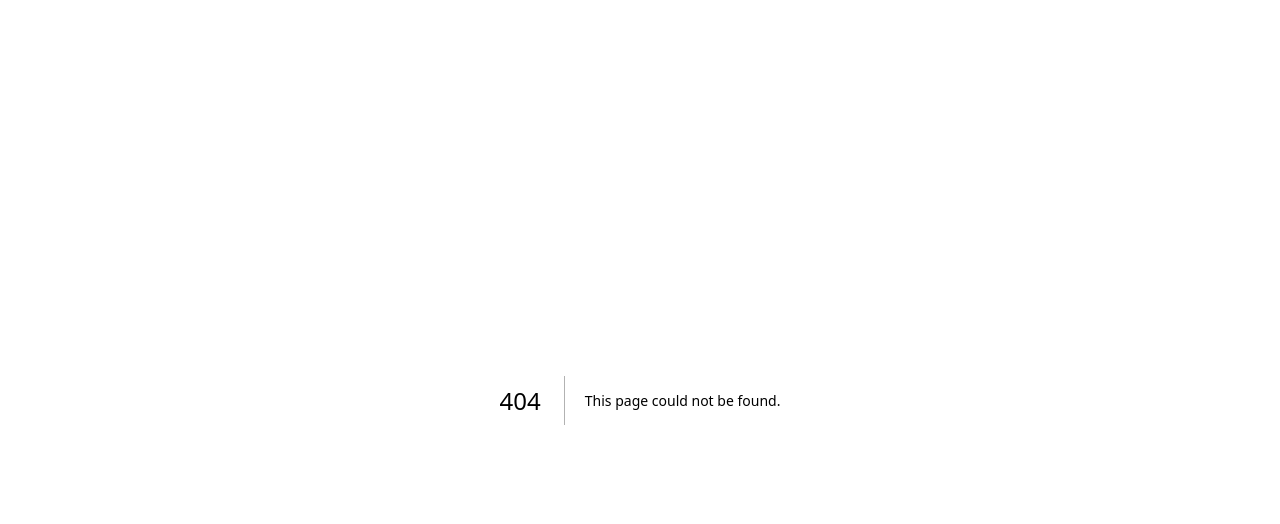
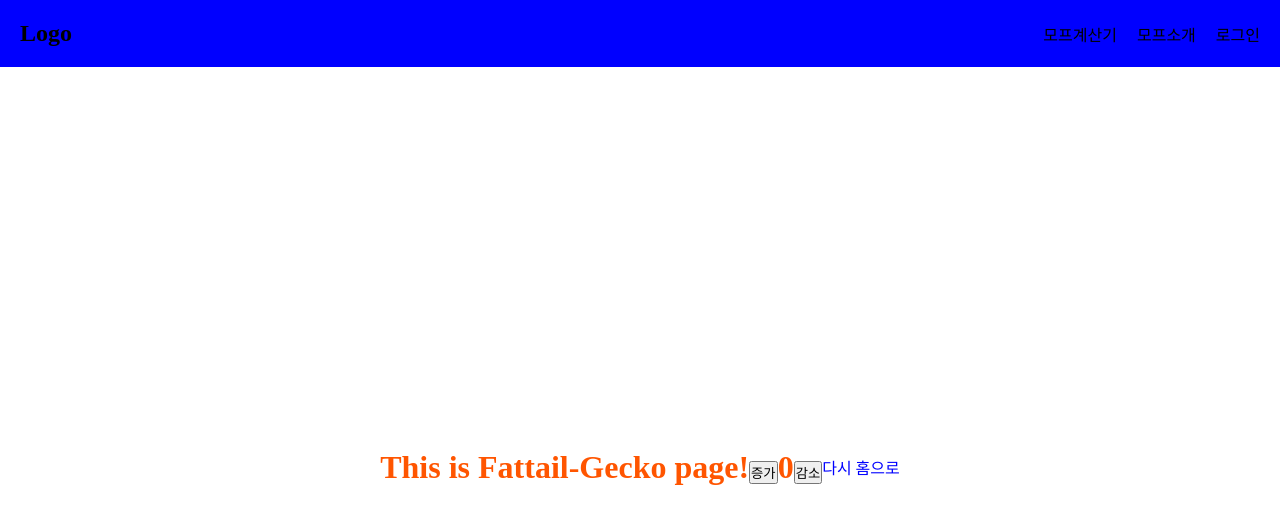
Before and after one commit to hamjongseok/MofMof-FE-1, a Next.js app: page /FattailGecko in a window 1280 px wide. Before the commit this address had no page. Shown: the top 524 px of the page. Built offline with nearby package versions, Linux system fonts and the light colour scheme.

Commit message:
[set] Redux toolkit 기초 환경 세팅

```diff
--- a/package.json
+++ b/package.json
@@ -10,11 +10,13 @@
     "format": "prettier --write ."
   },
   "dependencies": {
+    "@reduxjs/toolkit": "^1.9.5",
     "@types/react-dom": "18.0.11",
     "eslint-config-next": "13.3.0",
     "next": "13.3.0",
     "react": "18.2.0",
     "react-dom": "18.2.0",
+    "react-redux": "^8.0.5",
     "styled-components": "^5.3.9"
   },
   "devDependencies": {
--- a/src/components/Layout/Header.tsx
+++ b/src/components/Layout/Header.tsx
@@ -43,8 +43,6 @@ const Header = () => {
       <NavWrapper>
         <NavItem>모프계산기</NavItem>
         <NavItem>모프소개</NavItem>
-        <NavItem>굿즈</NavItem>
-
         <NavItem>로그인</NavItem>
       </NavWrapper>
     </HeaderWrapper>
--- /dev/null
+++ b/src/pages/FattailGecko.tsx
@@ -0,0 +1,42 @@
+import Header from '@/components/Layout/Header';
+import styled from 'styled-components';
+import {useSelector, useDispatch} from 'react-redux';
+import Link from 'next/link';
+import {RootState} from '@/store/rootReducer';
+import {increment, decrement} from '@/store/slices/counterSlice';
+
+const StyledDiv = styled.div`
+  background-color: #fff;
+  height: 100vh;
+  width: 100vw;
+  display: flex;
+  justify-content: center;
+  align-items: center;
+`;
+
+const StyledLink = styled.a`
+  color: blue;
+`;
+
+export default function FattailGecko() {
+  const count = useSelector((state: RootState) => state.counter);
+  const dispatch = useDispatch();
+
+  return (
+    <>
+      <Header />
+      <StyledDiv>
+        <h1 style={{color: '#FF5500'}}>
+          This is Fattail-Gecko page!
+          <button onClick={() => dispatch(increment(2))}>증가</button>
+          {count}
+          <button onClick={() => dispatch(decrement(5))}>감소</button>
+        </h1>
+
+        <Link href={'/'} legacyBehavior>
+          <StyledLink>다시 홈으로</StyledLink>
+        </Link>
+      </StyledDiv>
+    </>
+  );
+}
--- a/src/pages/_app.tsx
+++ b/src/pages/_app.tsx
@@ -1,6 +1,12 @@
+import {Provider} from 'react-redux';
 import '@/styles/globals.css';
 import type {AppProps} from 'next/app';
+import store from '@/store/store';
 
 export default function App({Component, pageProps}: AppProps) {
-  return <Component {...pageProps} />;
+  return (
+    <Provider store={store}>
+      <Component {...pageProps} />
+    </Provider>
+  );
 }
--- /dev/null
+++ b/src/store/rootReducer.ts
@@ -0,0 +1,9 @@
+import counterReducer from './slices/counterSlice';
+import {combineReducers} from '@reduxjs/toolkit';
+
+const rootReducer = combineReducers({
+  counter: counterReducer,
+});
+
+export type RootState = ReturnType<typeof rootReducer>;
+export default rootReducer;
--- /dev/null
+++ b/src/store/slices/counterSlice.ts
@@ -0,0 +1,18 @@
+import {createSlice} from '@reduxjs/toolkit';
+
+const counterSlice = createSlice({
+  name: 'counter',
+  initialState: 0,
+  reducers: {
+    increment: (state, action) => state + action.payload,
+    decrement: (state, action) => {
+      if (state > 0) {
+        return state - action.payload;
+      }
+      return state;
+    },
+  },
+});
+
+export const {increment, decrement} = counterSlice.actions;
+export default counterSlice.reducer;
--- /dev/null
+++ b/src/store/store.ts
@@ -0,0 +1,10 @@
+import {configureStore} from '@reduxjs/toolkit';
+import rootReducer from './rootReducer';
+
+export type RootState = ReturnType<typeof rootReducer>;
+
+const store = configureStore({
+  reducer: rootReducer,
+});
+
+export default store;
```
Also changed, not shown: src/pages/index.tsx (+11 -3 lines), 1 other file (tests, documents, lock files or other folders).
